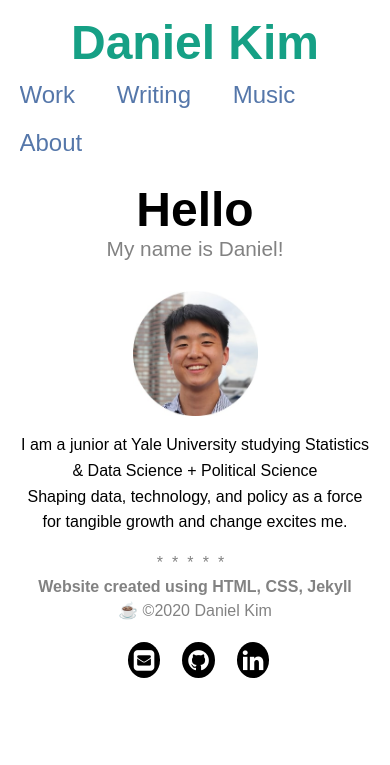
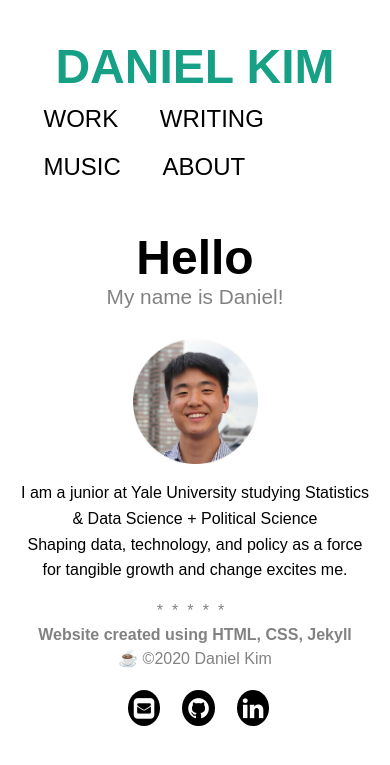
Before and after one commit to danielk56/danielk56.github.io, a Jekyll site: the page built from index.md, in a window 390 px wide. Shown: the top 765 px of the page. Built offline with Jekyll 4.4.1, drawn with Linux system fonts in a browser that asks for light colours.

Commit message:
Update main.css

```diff
--- a/assets/css/main.css
+++ b/assets/css/main.css
@@ -527,6 +527,83 @@ ol li > * {
     text-decoration: none;
 }
 
+/* HEADER and FOOTER STYLES */
+
+header {
+    padding: 0 auto;
+    display: flex;
+    align-items: center;
+    text-transform: uppercase;
+    font-weight: 600;
+    padding: 3em;
+}
+
+header a {
+    color: black;
+    text-decoration: none;
+    transition: color 0.5s ease-in-out;
+}
+
+header a:hover {
+    color: var(--color-blue);
+    transition: all 0.25s;
+}
+
+#siteTitle {
+    z-index: 2000;
+    font-size: 150%;
+    letter-spacing: .3em;
+}
+
+nav {
+    z-index: 2000;
+    margin-left: auto;
+}
+
+nav a {
+    font-size: 85%;
+    letter-spacing: 0.05em;
+    margin: 1em;
+}
+
+footer {
+    padding: 0 auto;
+    display: flex;
+    align-items: center;
+    padding: 3em;
+}
+
+footer > * {
+    display: block;
+    z-index: 2000;
+}
+
+@media screen and (max-width: 640px) {
+    header,
+    footer {
+        padding: 1.5em;
+    }
+
+    header {
+        position: relative;
+        display: block;
+        z-index: 2000;
+    }
+
+    footer p {
+        padding: 0;
+        margin: 0;
+    }
+
+    nav {
+        margin-top: 18px;
+    }
+
+    nav a:first-child{
+        margin-left: 0;
+    }
+}
+
 /* ELEMENTS: ICONS */
 
 .fa {
```
